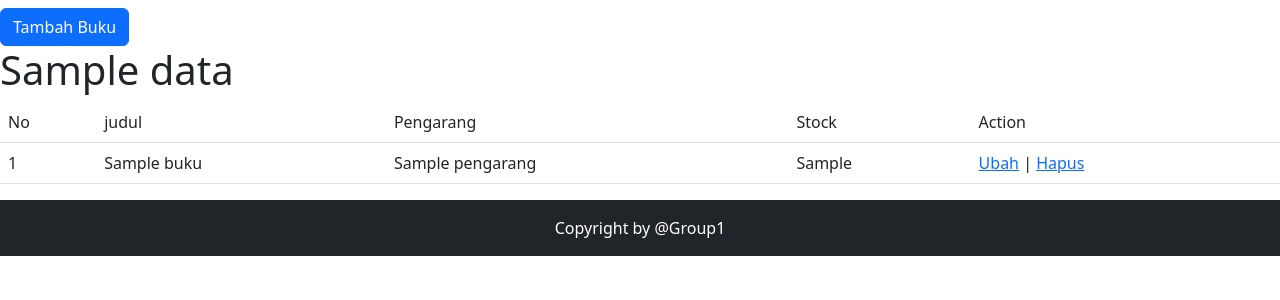
After one commit to YusronAi/webperpustakaan, a PHP site: the page made by app/views/dashboard/databuku.php in a window 1280 px wide. The commit adds this page. Shown: the top 300 px of the page. Run offline with PHP 8.4, Linux system fonts and the light colour scheme; tables that the repository leaves empty or names only in its code hold one stand-in row (values such as "Sample post"); the template is opened without the code that fills it: most values are stand-ins (such as "Sample title", 1, 10 or a date in 2020); some libraries are stand-ins or nearby versions.

Commit message:
Ada perbaikan di halaman dashbord atau lebih tepatnya halaman data buku

```diff
--- a/app/controllers/Login.php
+++ b/app/controllers/Login.php
@@ -12,11 +12,6 @@ class Login extends Controller{
 
     public function register ()
     {
-        $data['register'] = "Register";
-        $data['css'] = "../app/views/css/bootstrap.css";
 
-        $this->Views('/base/header', $data);
-        $this->Views('/login/register');
-        $this->Views('/base/footer');
     }
 }
--- a/app/core/controller.php
+++ b/app/core/controller.php
@@ -3,7 +3,7 @@
 
 class Controller {
     // Buat method untuk menampilkan tampilan
-    public function Views ($view, $data = []){
+    public function views ($view, $data = []){
         // Panggil view di folder Views
         require_once('app/views'.$view.'.php');
     }
--- a/app/core/router.php
+++ b/app/core/router.php
@@ -53,6 +53,11 @@ class Router
 
         // Parameter yang ditulis setelah controller dan method
         // Cek jika url kosong
+        if(!empty($url)){
+            // Ambil data dan masukkan ke array params
+            $this->params = array_values($url);
+        }
+
         call_user_func_array([$this->controller, $this->method], $this->params);
     }
 
--- a/app/views/base/footer.php
+++ b/app/views/base/footer.php
@@ -3,8 +3,7 @@
         <span class="text-white">Copyright by @Group1</span>
     </div>
 </footer>
-<script src="app/views/js/bootstrap.bundle.js"></script>
-<script src="app/views/js/bootstrap.js"></script>
+<script src="https://cdn.jsdelivr.net/npm/bootstrap@5.2.3/dist/js/bootstrap.bundle.min.js"></script>
 </body>
 
 </html>
--- a/app/views/base/header.php
+++ b/app/views/base/header.php
@@ -5,7 +5,7 @@
     <meta charset="UTF-8">
     <meta http-equiv="X-UA-Compatible" content="IE=edge">
     <meta name="viewport" content="width=device-width, initial-scale=1.0">
-    <link rel="stylesheet" href="<?= $data['css']; ?>">
+    <link rel="stylesheet" href="https://cdn.jsdelivr.net/npm/bootstrap@5.2.3/dist/css/bootstrap.min.css">
     <title><?= $data['judul']; ?></title>
 </head>
 
--- a/app/views/base/navbaradmin.php
+++ b/app/views/base/navbaradmin.php
@@ -5,6 +5,7 @@
     </button>
     <div class="navbar-collapse collapse" id="navbar">
         <ul class="navbar-nav">
+            <li class="nav-item"><a href="/webperpustakaan/dashboard/databuku" class="nav-link">Data Buku</a></li>
             <li class="nav-item"><a href="/webperpustakaan/dashboard/daftaranggota" class="nav-link">Daftar Anggota</a></li>
             <li class="nav-item"><a href="/webperpustakaan/dashboard/transaksi" class="nav-link">Transaksi</a></li>
         </ul>
--- /dev/null
+++ b/app/views/css/style.css
@@ -0,0 +1,4 @@
+.table-responsive {
+    max-height: 200px;
+    overflow: scroll;
+  }
--- a/app/views/dashboard/daftaranggota.php
+++ b/app/views/dashboard/daftaranggota.php
@@ -23,8 +23,8 @@
                 <td><?= $user['alamat']; ?></td>
                 <td><?= $user['nomor_telepone']; ?></td>
                 <td><?= $user['email']; ?></td>
-                <td><?= $user['password']; ?></td>
-                <td><?= $user['role']; ?></td>
+                <td><?= $user['pass']; ?></td>
+                <td><?= $user['roles']; ?></td>
             </tr>
             <?php $i++ ?>
             <?php endforeach; ?>
--- /dev/null
+++ b/app/views/dashboard/databuku.php
@@ -0,0 +1,88 @@
+<!-- Button trigger modal -->
+<button type="button" class="btn btn-primary mt-2" data-bs-toggle="modal" data-bs-target="#exampleModal1">
+    Tambah Buku
+</button>
+
+<div class="head">
+    <h1><?= $data['judul']; ?></h1>
+</div>
+<div class="table-responsive">
+    <table class="table">
+        <thead>
+            <tr>
+                <td>No</td>
+                <td>judul</td>
+                <td>Pengarang</td>
+                <td>Stock</td>
+                <td>Action</td>
+            </tr>
+        </thead>
+        <tbody>
+            <?php $i = 1; ?>
+            <?php foreach ($data['buku'] as $book) : ?>
+                <tr>
+                    <td><?= $i; ?></td>
+                    <td><?= $book['judul_buku']; ?></td>
+                    <td><?= $book['pengarang']; ?></td>
+                    <td><?= $book['stock_buku']; ?></td>
+                    <td><a href="<?= Config::BASEURL; ?>/siswa/ubah/<?= $book['id_buku']; ?>" class="link-primary modal-ubah" data-bs-toggle="modal" data-bs-target="#exampleModal2" data-id="<?= $book['id_buku']; ?>">Ubah</a> | <a href="<?= Config::BASEURL; ?>/dashboard/hapus/<?= $book['id_buku']; ?>">Hapus</a></td>
+                </tr>
+                <?php $i++ ?>
+            <?php endforeach; ?>
+        </tbody>
+    </table>
+</div>
+
+<!-- Modal -->
+<div class="modal fade" id="exampleModal1" tabindex="-1" aria-labelledby="exampleModalLabel" aria-hidden="true">
+    <div class="modal-dialog">
+        <div class="modal-content">
+            <div class="modal-header">
+                <h5 class="modal-title" id="exampleModalLabel">Tambah Buku</h5>
+                <button type="button" class="btn-close" data-bs-dismiss="modal" aria-label="Close"></button>
+            </div>
+            <div class="modal-body">
+                <form action="<?= Config::BASEURL; ?>/dashboard/tambah" method="post">
+                    <input type="hidden" class="form-control" id="id_buku" name="id_buku"><br>
+                    <input type="text" name="judul_buku" id="judul_buku" placeholder="Judul Buku"><br>
+                    <input type="number" name="id_kategori" id="id_kategori" placeholder="Id Kategori"><br>
+                    <input type="text" name="pengarang" id="pengarang" placeholder="Pengarang"><br>
+                    <input type="text" name="penerbit" id="penerbit" placeholder="Penerbit"><br>
+                    <input type="date" name="tahun_terbit" id="tahun_terbit" placeholder="Tahun Terbit"><br>
+                    <input type="number" name="stock_buku" id="stock_buku" placeholder="Stock Buku"><br>
+                    <div class="modal-footer">
+                        <button type="button" class="btn btn-secondary" data-bs-dismiss="modal">Close</button>
+                        <button type="submit" class="btn btn-primary">Tambah</button>
+                    </div>
+                </form>
+            </div>
+        </div>
+    </div>
+</div>
+
+<!-- Modal -->
+<div class="modal fade" id="exampleModal2" tabindex="-1" aria-labelledby="exampleModalLabel" aria-hidden="true">
+    <div class="modal-dialog">
+        <div class="modal-content">
+            <div class="modal-header">
+                <h5 class="modal-title" id="exampleModalLabel">Ubah Buku</h5>
+                <button type="button" class="btn-close" data-bs-dismiss="modal" aria-label="Close"></button>
+            </div>
+            <div class="modal-body">
+                <form action="<?= Config::BASEURL; ?>/dashboard/tambah" method="post">
+                    <input type="hidden" class="form-control" id="id_buku" name="id_buku"><br>
+                    <input type="text" name="judul_buku" id="judul_buku" placeholder="<?= $book['judul_buku']; ?>"><br>
+                    <input type="number" name="id_kategori" id="id_kategori" placeholder="<?= $book['id_kategori']; ?>"><br>
+                    <input type="text" name="pengarang" id="pengarang" placeholder="Pengarang"><br>
+                    <input type="text" name="penerbit" id="penerbit" placeholder="<?= $book['penerbit']; ?>"><br>
+                    <input type="date" name="tahun_terbit" id="tahun_terbit" placeholder="<?= $book['tahun_terbit']; ?>"><br>
+                    <input type="number" name="stock_buku" id="stock_buku" placeholder="<?= $book['stock_buku']; ?>"><br>
+                    <div class="modal-footer">
+                        <button type="button" class="btn btn-secondary" data-bs-dismiss="modal">Close</button>
+                        <button type="submit" class="btn btn-primary">Ubah</button>
+                    </div>
+                </form>
+            </div>
+        </div>
+    </div>
+</div>
```
Also changed, not shown: app/controllers/Dashboard.php (+40 -4 lines), app/models/buku_model.php (+51 -0 lines), app/models/user_model.php (+9 -2 lines), app/views/dashboard/index.php (+2 -27 lines), app/views/login/register.php (+26 -11 lines).
